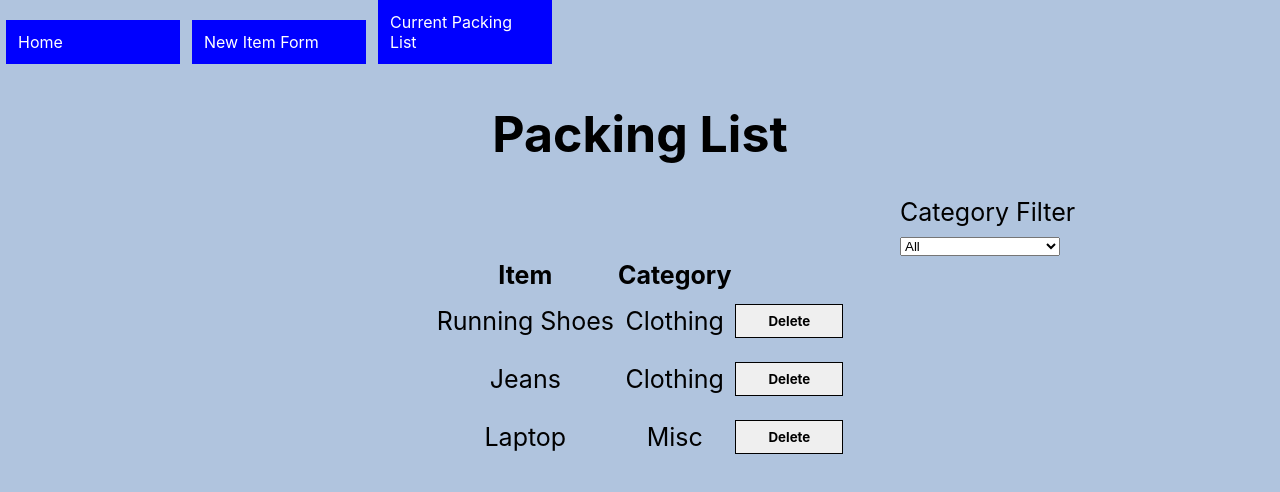
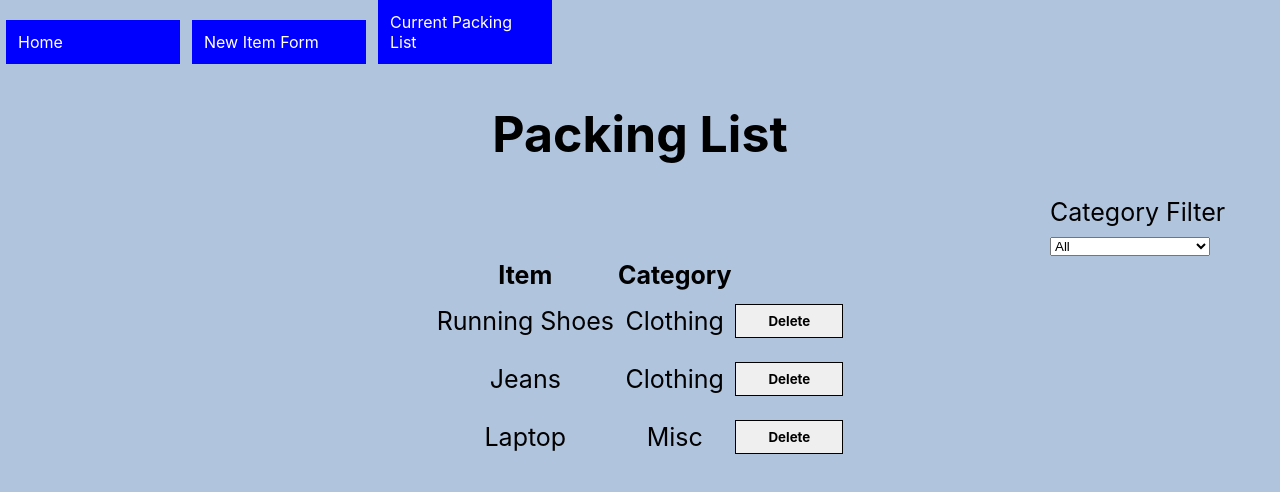
Before and after one commit to turitzinv/phase-2-final-project, a React (Create React App) app: page /currentpackinglist in a window 1280 px wide. Shown: the top 492 px of the page. Built offline with nearby package versions, Linux system fonts and the light colour scheme; data requests are answered from the project's data file.

Commit message:
removed comments.

```diff
--- a/src/App.js
+++ b/src/App.js
@@ -9,7 +9,6 @@ import CurrentPackingList from "./components/CurrentPackingList";
 
 function App() {
   const [allItems, setItems] = useState([]);
-  // const [search, setSearch] = useState("")
   const [selectedCategory, setSelectedCategory] = useState("All")
 
 function handleSelectCategory(event) {
@@ -26,17 +25,10 @@ let uniqueCategoryList = ["All"];
       uniqueCategoryList.push(category);
     }
   });
-  // console.log(uniqueCategoryList, "This is uniqueCategoryList")
 
   const displayCategoryList = uniqueCategoryList.map((category, index) => {
-    if (category === "All") {
       return <option key={index}>{category}</option>
-    } else if (category !== "All") {
-      return <option key={index}>{category}</option>
-    }
   })
-
-  // console.log(displayCategoryList, "This is displayCategoryList")
 
   useEffect(() => {
     fetch("http://localhost:3001/list")
@@ -53,10 +45,6 @@ let uniqueCategoryList = ["All"];
     setItems(updatedItems)
   }
 
-  // function handleSearchFilter(searchedCategory) {
-  //   setSearch(searchedCategory);
-  // }
-
   function filteredCategory() {
     if (selectedCategory ==="All"){
       return allItems
@@ -65,16 +53,10 @@ let uniqueCategoryList = ["All"];
         item.category === selectedCategory
       )
     }
-    // if (search.length > 0) {
-    //   return allItems.filter((item) => item.category.includes(search))
-    // } else {
-    //   return allItems
-    // }
   }
 
   return (
     <div>
-
       <NavBar />
       <Switch>
       <Route exact path="/">
--- a/src/components/NavBar.js
+++ b/src/components/NavBar.js
@@ -28,5 +28,3 @@ function NavBar() {
 }
 
 export default NavBar;
-
-//NavLinks for Home, New Item Form, Current Packing List
--- a/src/components/NewItemForm.js
+++ b/src/components/NewItemForm.js
@@ -12,7 +12,6 @@ function NewItemForm({ onAddingItem }) {
       [event.target.name]: event.target.value,
     });
   }
-
 
   function handleSubmit(event) {
     event.preventDefault();
@@ -32,7 +31,6 @@ function NewItemForm({ onAddingItem }) {
         alert("Item Submitted!")
       })
   }
-
 
   return (
     <div>
--- a/src/index.css
+++ b/src/index.css
@@ -47,7 +47,7 @@ code {
 .dropdown {
   font-size: 25px;
   text-align: auto;
-  margin-left: 900px;
+  margin-left: 1050px;
   margin-right: 50px;
   margin-top: 30px;
 }
```
Also changed, not shown: src/components/CategorySearch.js (+0 -19 lines), src/components/CurrentPackingList.js (+0 -15 lines).
